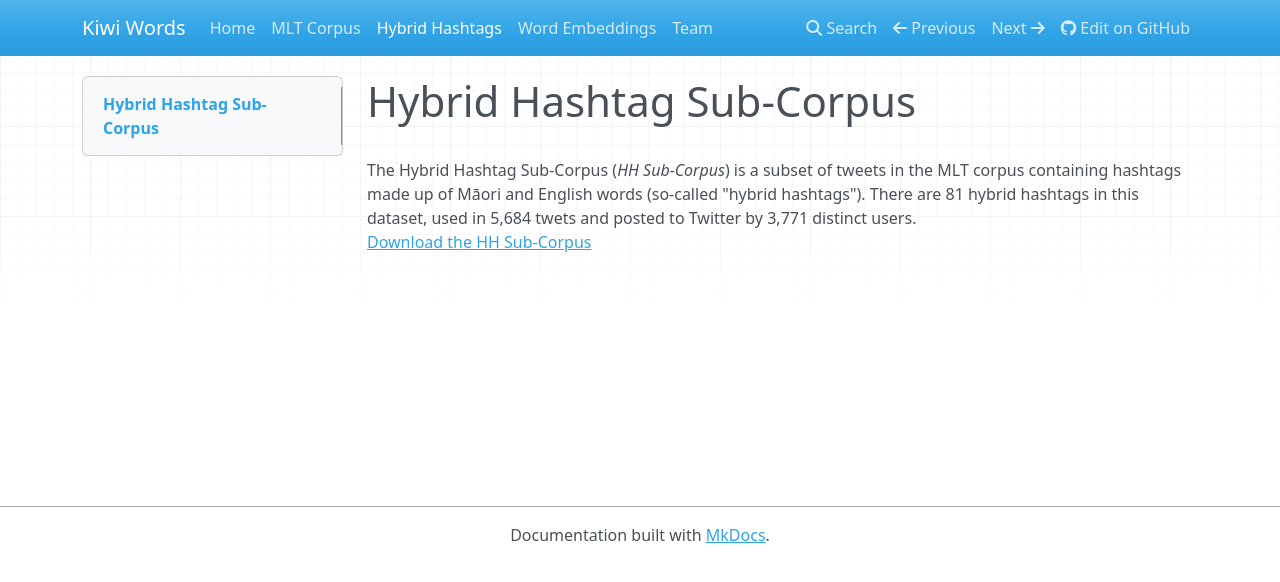
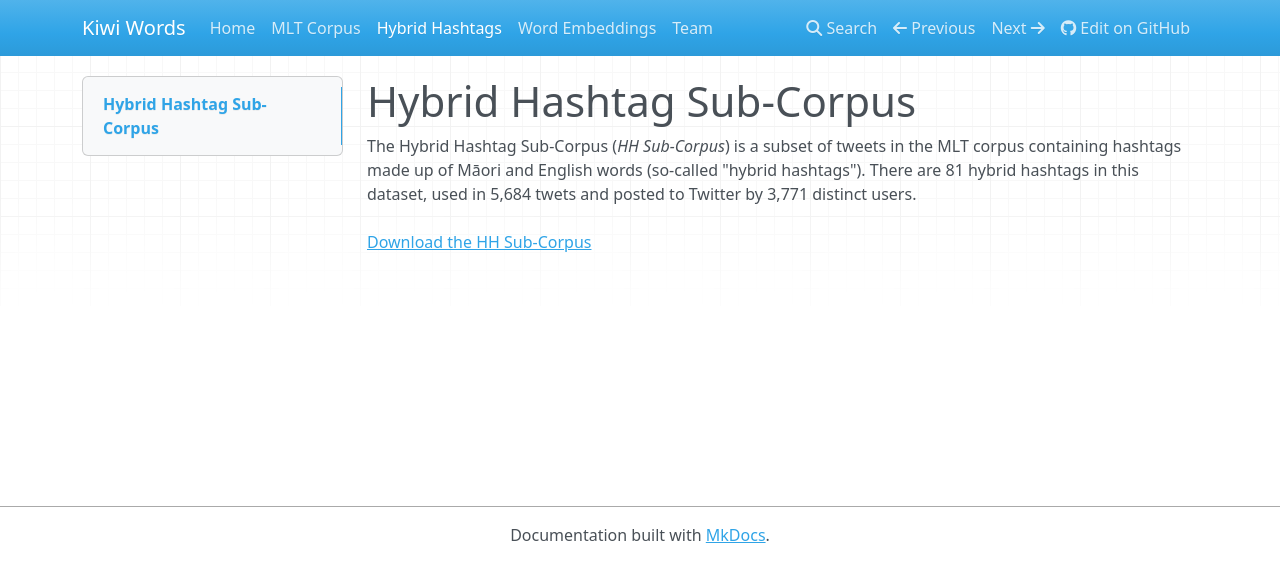
Before and after one commit to Waikato/kiwiwords, an MkDocs documentation site: the page built from docs/hh_corpus.md, in a window 1280 px wide. Shown: the top 582 px of the page. Built offline with MkDocs 1.6.1, drawn with Linux system fonts in a browser that asks for light colours; nearby versions of some CDN libraries.

```diff
--- a/docs/hh_corpus.md
+++ b/docs/hh_corpus.md
@@ -1,7 +1,7 @@
 
 # Hybrid Hashtag Sub-Corpus
+The Hybrid Hashtag Sub-Corpus (<i>HH Sub-Corpus</i>) is a subset of tweets in the MLT corpus containing hashtags made up of Māori and English words (so-called "hybrid hashtags"). There are 81 hybrid hashtags in this dataset, used in 5,684 twets and posted to Twitter by 3,771 distinct users.
 <br>
-The Hybrid Hashtag Sub-Corpus (<i>HH Sub-Corpus</i>) is a subset of tweets in the MLT corpus containing hashtags made up of Māori and English words (so-called "hybrid hashtags"). There are 81 hybrid hashtags in this dataset, used in 5,684 twets and posted to Twitter by 3,771 distinct users.
 <br>
 <a href="../pics/hh_corpus.xlsx">Download the HH Sub-Corpus</a>
 <br>
```
